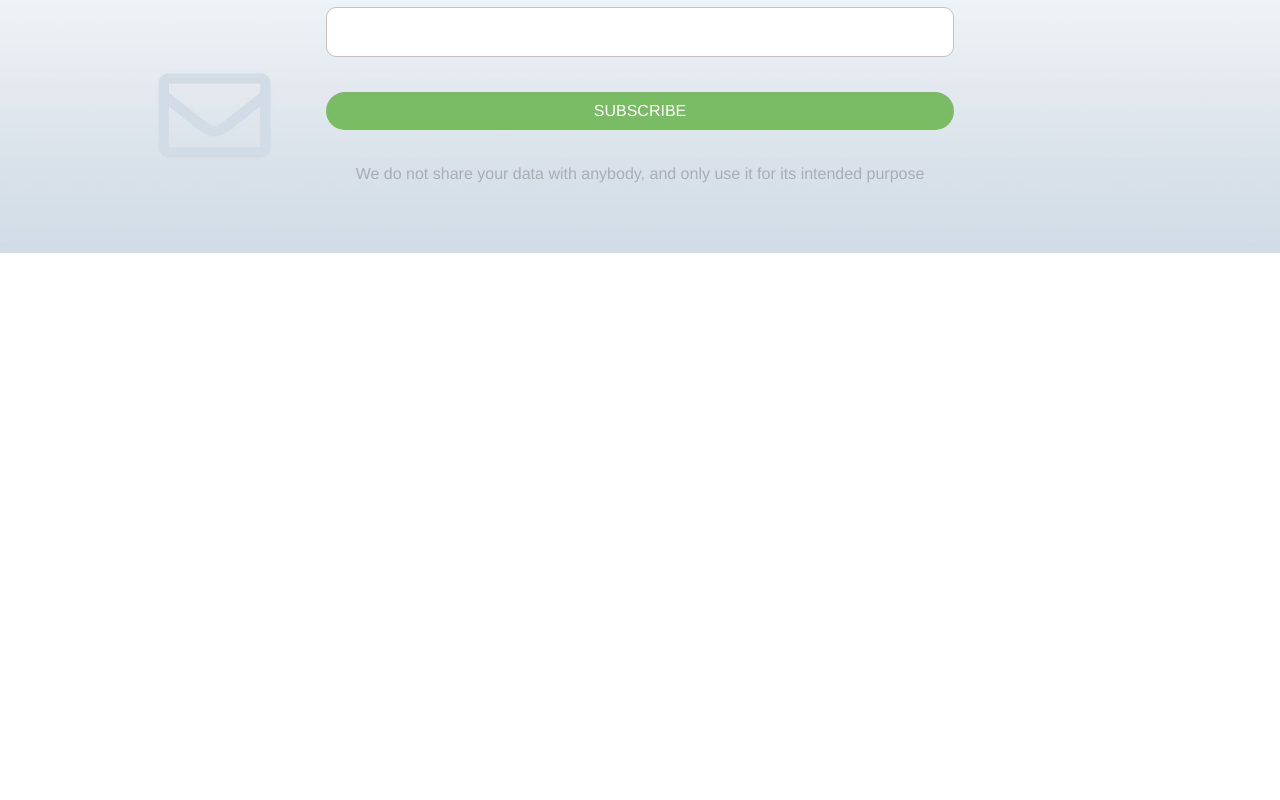
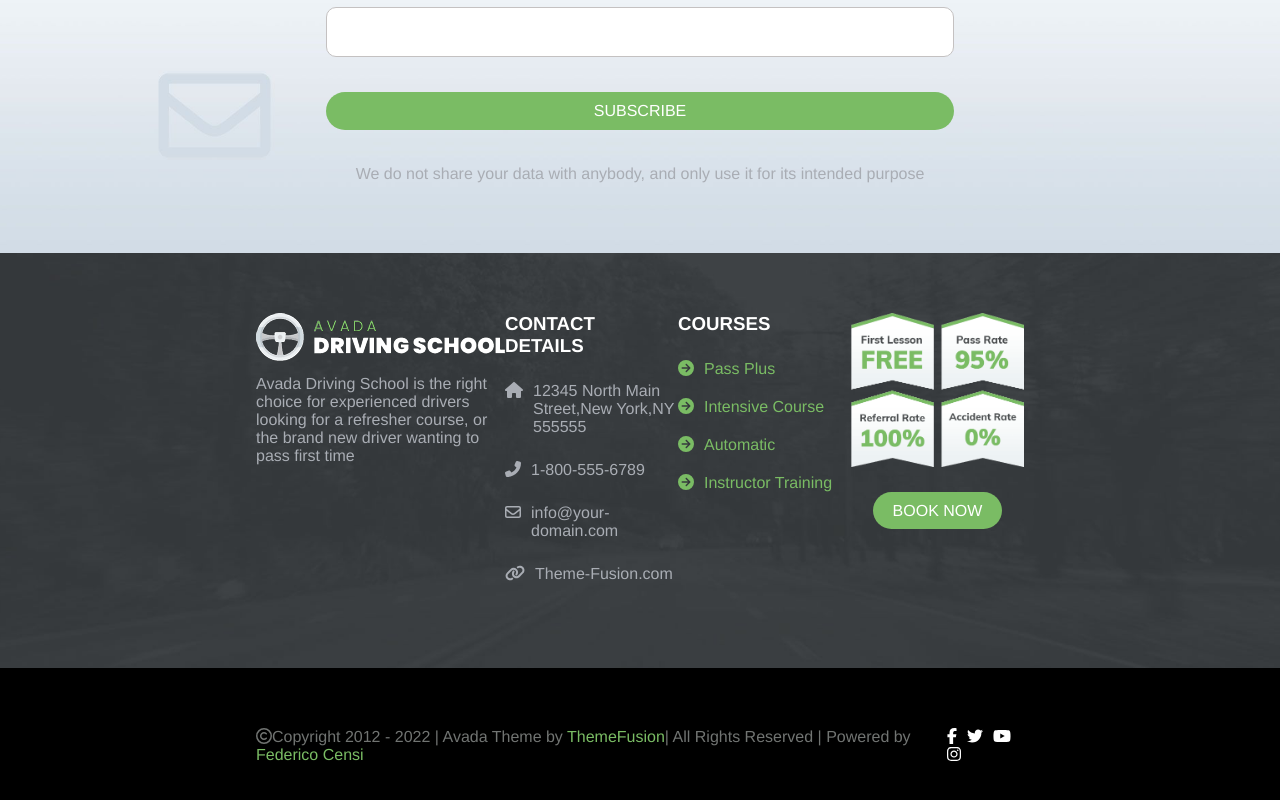
Before and after one commit to Ensick/proj-html-vuejs, a Vue app: page / in a window 1280 px wide. Shown: the part 5157-5957 px from the top of the page. Before the commit the page ends 5410 px from the top, so only its background shows below. Built offline with nearby package versions, Linux system fonts and the light colour scheme.

Commit message:
Componente Footer Completato

```diff
--- a/src/App.vue
+++ b/src/App.vue
@@ -4,6 +4,7 @@
     <HeaderComp/>
     <HeroComp/>
     <MainComp/>
+    <FooterComp/>
 
   </div>
 </template>
@@ -12,6 +13,7 @@
 import HeaderComp from './components/HeaderComp.vue'
 import HeroComp from './components/HeroComp.vue'
 import MainComp from './components/MainComp.vue'
+import FooterComp from './components/FooterComp.vue'
 
 export default {
   name: 'App',
@@ -20,6 +22,7 @@ export default {
     HeaderComp,
     HeroComp,
     MainComp,
+    FooterComp,
   }
 }
 </script>
--- /dev/null
+++ b/src/components/FooterComp.vue
@@ -0,0 +1,212 @@
+<template>
+    <footer>
+        <div class="cont-60">
+
+            <div class="cont-footer-top">
+
+                <div class="info">
+                    <img src="../assets/img/avada-drivers-logo-1x.png" alt="logo">
+                    <p>Avada Driving School is the right choice for experienced drivers looking for a refresher course, or the brand new driver wanting to pass first time</p>
+                </div>
+
+                <div class="contacts">
+                    <h3>CONTACT DETAILS</h3>
+
+                    <div>
+                        <font-awesome-icon icon="fa-solid fa-house"/>
+                        <span>12345 North Main Street,New York,NY 555555</span>
+                    </div>
+
+                    <div>
+                        <font-awesome-icon icon="fa-solid fa-phone-flip"/>
+                        <span>1-800-555-6789</span>
+                    </div>
+
+                    <div>
+                        <font-awesome-icon icon="fa-regular fa-envelope"/>
+                        <span>info@your-domain.com</span>
+                    </div>
+
+                    <div>
+                        <font-awesome-icon icon="fa-solid fa-link"/>
+                        <span>Theme-Fusion.com</span>
+                    </div>
+                </div>
+
+                <div class="courses">
+                    <h3>COURSES</h3>
+
+                    <div>
+                        <font-awesome-icon icon="fa-solid fa-circle-arrow-right"/>
+                        <span>Pass Plus</span>
+                    </div>
+
+                    <div>
+                        <font-awesome-icon icon="fa-solid fa-circle-arrow-right"/>
+                        <span>Intensive Course</span>
+                    </div>
+
+                    <div>
+                        <font-awesome-icon icon="fa-solid fa-circle-arrow-right"/>
+                        <span>Automatic</span>
+                    </div>
+
+                    <div>
+                        <font-awesome-icon icon="fa-solid fa-circle-arrow-right"/>
+                        <span>Instructor Training</span>
+                    </div>
+
+                </div>
+
+                <div class="cont-grid">
+                    <img src="../assets/img/footer-ad-grid.png" alt="img">
+                    <span class="btn-green">BOOK NOW</span>
+                </div>
+
+            </div>
+        </div>
+
+         <div class="copyright">
+            <div class="cont-60">
+                <div>
+                    <font-awesome-icon icon="fa-regular fa-copyright"/>
+                    <span>Copyright 2012 - 2022 | Avada Theme by <span class="green">ThemeFusion</span>| All Rights Reserved | Powered by <span class="green">Federico Censi</span></span>
+                </div>
+                <div class="cont-icons-footer">
+                    <font-awesome-icon icon="fa-brands fa-facebook-f"/>
+                    <font-awesome-icon icon="fa-brands fa-twitter"/>
+                    <font-awesome-icon icon="fa-brands fa-youtube" />
+                    <font-awesome-icon icon="fa-brands fa-instagram" />
+                 </div>
+            </div>
+
+        </div>
+    </footer>
+</template>
+
+<script>
+    export default {
+        name: 'FooterComp'
+    }
+</script>
+
+<style lang="scss" scoped>
+
+    footer{
+
+        background-image: url('../assets/img/footer-background-color.jpg');
+        background-repeat: no-repeat;
+        background-position: center;
+        background-size: cover;
+
+        .cont-footer-top{
+
+            display: flex;
+            justify-content: space-between;
+            padding: 60px 0;
+
+            div{
+
+                flex-basis: 23%;
+
+            }
+
+            .info{
+
+                img{
+
+                    padding-bottom: 10px;
+                    cursor: pointer;
+                }
+
+                p{
+                    color:#A9ADB4;;
+                }
+            }
+
+            .contacts{
+
+                color: #A9ADB4;
+
+                h3{
+                    color: white;
+                    padding-bottom: 25px;
+                }
+
+                div{
+
+                    padding-bottom: 25px;
+                    display: flex;
+
+                    span{
+
+                        padding-left: 10px;
+                        cursor: pointer;
+                    }
+                }
+            }
+
+            .courses{
+
+                h3{
+                    color: white;
+                    padding-bottom: 25px;
+                }
+
+                div{
+
+                    color: #7ABC64;
+                    padding-bottom: 20px;
+
+                    span{
+
+                        padding-left: 10px;
+                        cursor: pointer;
+                    }
+                }
+            }
+
+            .cont-grid{
+
+                text-align: center;
+            }
+
+            .cont-grid > img{
+
+                width: 100%;
+                display: block;
+                margin-bottom: 35px;
+                cursor: pointer;
+            }
+        }
+
+        .copyright{
+
+            background-color: black;
+            padding: 60px 0;
+            color: #717472;
+
+            .cont-60{
+
+                display: flex;
+                align-items: center;
+                justify-content: space-between;
+
+                .cont-icons-footer >*{
+
+                    color: white;
+                    padding-inline-start: 10px;
+                    cursor: pointer;
+                }
+            }
+
+
+        }
+
+        .green{
+
+            color: #7ABC64;
+        }
+    }
+
+</style>
--- a/src/main.js
+++ b/src/main.js
@@ -9,14 +9,14 @@ import { library } from '@fortawesome/fontawesome-svg-core'
 import { FontAwesomeIcon } from '@fortawesome/vue-fontawesome'
 
 /* import specific icons */
-import { faUserSecret,faPhoneFlip,faFolder,faDollarSign,faCircle} from '@fortawesome/free-solid-svg-icons'
+import { faUserSecret,faPhoneFlip,faFolder,faDollarSign,faCircle,faHouse,faLink,faCircleArrowRight} from '@fortawesome/free-solid-svg-icons'
 /*Import icone regular */
-import { faFaceSmile } from '@fortawesome/free-regular-svg-icons'
+import { faFaceSmile,faEnvelope,faCopyright} from '@fortawesome/free-regular-svg-icons'
 
-import { faFacebookF,faTwitter,faInstagram} from '@fortawesome/free-brands-svg-icons'
+import { faFacebookF,faTwitter,faInstagram,faYoutube} from '@fortawesome/free-brands-svg-icons'
 
 /* add icons to the library */
-library.add(faUserSecret,faFaceSmile,faPhoneFlip,faFolder,faDollarSign,faFacebookF,faTwitter,faInstagram,faCircle)
+library.add(faUserSecret,faFaceSmile,faPhoneFlip,faFolder,faDollarSign,faFacebookF,faTwitter,faInstagram,faCircle,faHouse,faEnvelope,faLink,faCircleArrowRight,faCopyright,faYoutube)
 
 /* add font awesome icon component */
 Vue.component('font-awesome-icon', FontAwesomeIcon)
```
Also changed, not shown: src/components/MainComp.vue (+7 -0 lines).
